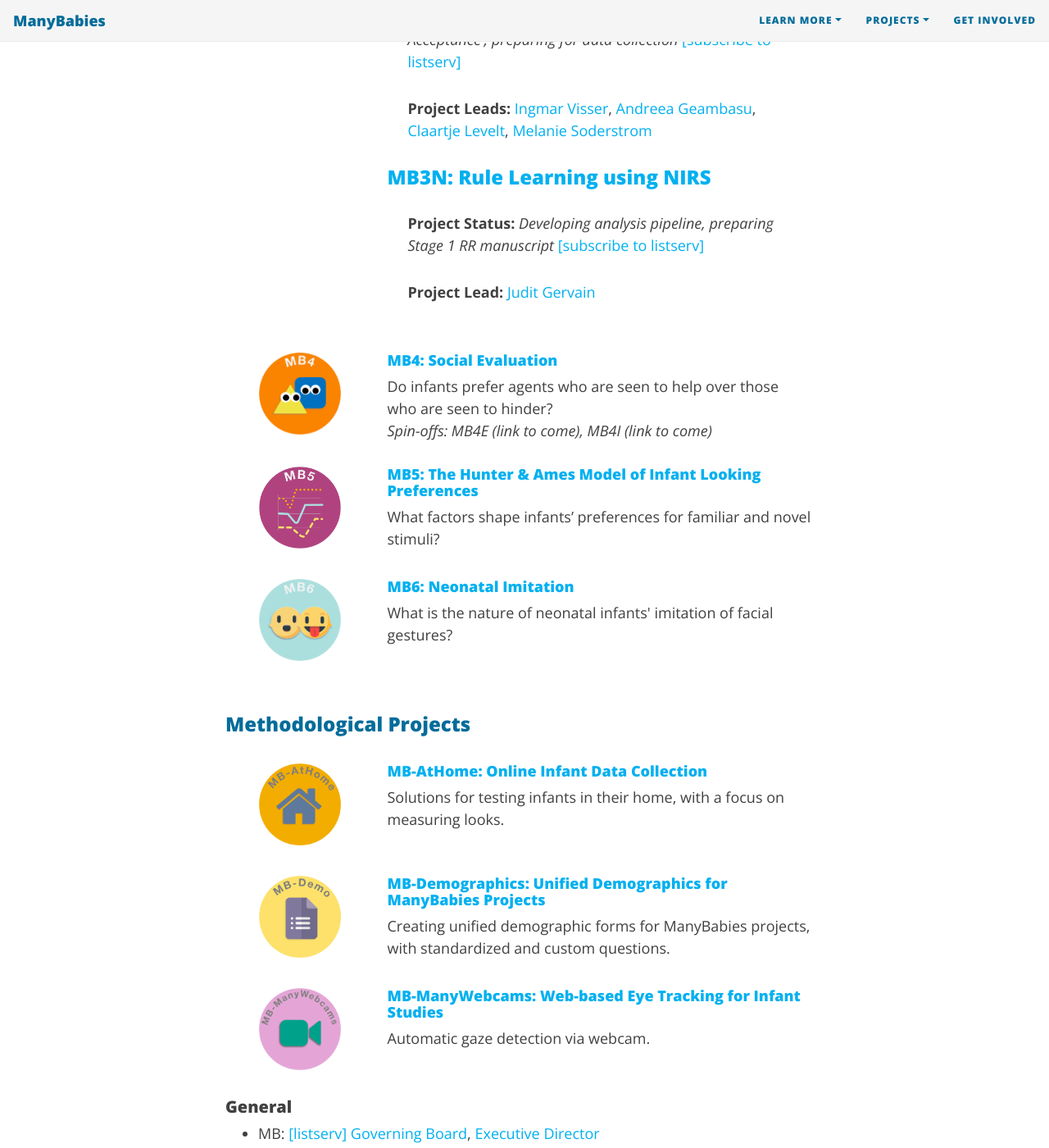
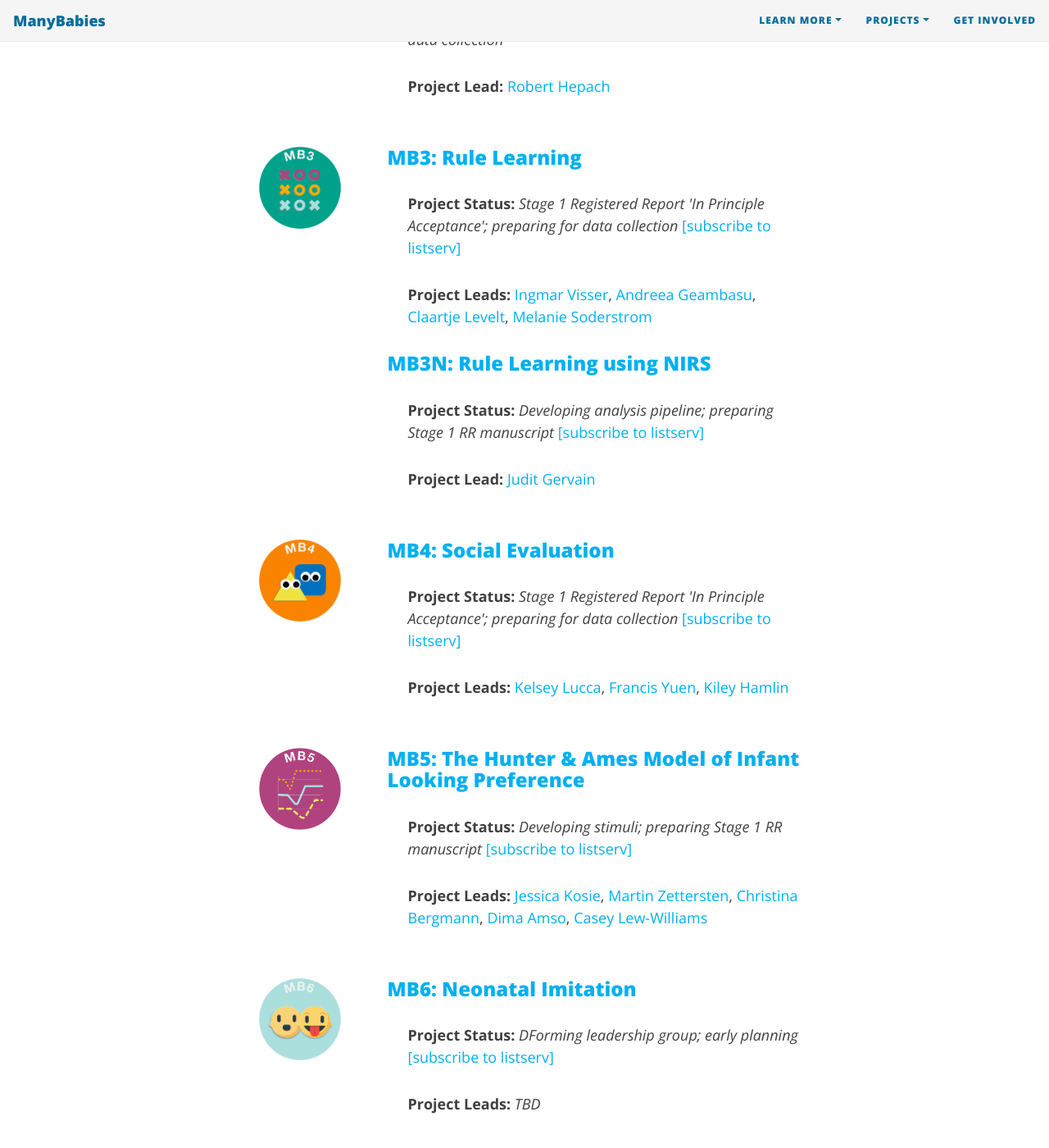
Before and after one commit to manybabies/manybabies.github.io, a Jekyll site: the page built from get_involved_temp.md, in a window 1280 px wide and 1400 px high, scrolled down 2827 px. Shown: the whole window at 82% size. Built offline with Jekyll 4.4.1, drawn with Linux system fonts in a browser that asks for light colours; nearby versions of some CDN libraries; some web fonts are replaced; some of the changed text lies outside the part shown.

Commit message:
Update get_involved_temp.md

```diff
--- a/get_involved_temp.md
+++ b/get_involved_temp.md
@@ -42,25 +42,43 @@
   <div class="container">
     <div class="row">
       <div class="col-sm-3 col-xs-6" align="center">
+        <a href="{{site.baseurl}}{% link index.md %}" class="image"><img src="/assets/img/avatar-icon-2022.png" alt="MB logo" width="100" height="100"></a>
+      </div>
+      <div class="col-sm-9">
+        <h3><a href="{{site.baseurl}}{% link index.md %}">ManyBabies </a></h3>
+        <p><a href="https://mailman.stanford.edu/mailman/listinfo/manybabies">[subscribe to the general MB listserv]</a></p>
+        <p style="padding-left: 25px"><b>Contact info:</b> <a href="mailto:manybabies-gb@mailman.stanford.edu">Governing Board</a>,
+          <a href="mailto:manybabiesconsortium@gmail.com">Executive Director</a> (more info available <a href="{{site.baseurl}}{% link people.md %}">here</a></p>
+      </div>
+    </div>
+    <div class="col-sm-12">
+        <p>   </p>
+    </div>
+    <div class="row">
+      <div class="col-sm-3 col-xs-6" align="center">
         <a href="{{site.baseurl}}{% link MB1.md %}" class="image"><img src="/assets/img/MB1_logo.png" alt="MB1 logo" width="100" height="100"></a>
       </div>
       <div class="col-sm-9">
         <h3><a href="{{site.baseurl}}{% link MB1.md %}">MB1: Infant-Directed Speech Preference</a></h3>
-        <p style="padding-left: 25px"><b>Project Status:</b> <i>Complete</i> <a href="https://mailman.stanford.edu/mailman/listinfo/manybabies1">[subscribe to listserv]</a></p>
+        <p style="padding-left: 25px"><b>Project Status:</b> <i>Complete</i>
+          <a href="https://mailman.stanford.edu/mailman/listinfo/manybabies1">[subscribe to listserv]</a></p>
         <p style="padding-left: 25px"><b>Project Leads:</b> <a href="mailto:mcfrank@stanford.edu">Michael Frank</a>, <a href="mailto:M_Soderstrom@umanitoba.ca">Melanie Soderstrom</a></p>
         <h3><a href="{{site.baseurl}}{% link MB1A.md %}">MB1A: Infant-Directed Speech Preference in African Infants</a></h3>
-        <p style="padding-left: 25px"><b>Project Status:</b> <i>Collecting data</i> <a href="https://mailman.stanford.edu/mailman/listinfo/manybabies-africa">[subscribe to listserv]</a></p>
+        <p style="padding-left: 25px"><b>Project Status:</b> <i>Collecting data</i>
+          <a href="https://mailman.stanford.edu/mailman/listinfo/manybabies-africa">[subscribe to listserv]</a></p>
         <p style="padding-left: 25px"><b>Project Leads:</b> <a href="mailto:abc@ucsd.edu">Alex Carstensen</a>, <a href="mailto:kachergis@stanford.edu">George Kachergis</a>,
           <a href="mailto:angelinetsui@gmail.com">Angeline Tsui</a>, <a href="mailto:caseylw@princeton.edu">asey Lew-Williams</a>,
           <a href="mailto:mcfrank@stanford.edu">Michael Frank</a></p>
         <h3><a href="{{site.baseurl}}{% link MB1B.md %}">MB1B: Infant-Directed Speech Preference in Bilingual Infants</a></h3>
-        <p style="padding-left: 25px"><b>Project Status:</b> <i>Complete</i> <a href="https://groups.google.com/forum/#!forum/manybabies-bilingual">[subscribe to listserv]</a></p>
+        <p style="padding-left: 25px"><b>Project Status:</b> <i>Complete</i>
+          <a href="https://groups.google.com/forum/#!forum/manybabies-bilingual">[subscribe to listserv]</a></p>
         <p style="padding-left: 25px"><b>Project Lead:</b> <a href="mailto:k.byers@concordia.ca">Krista Byers-Heinlein</a></p>
         <h3><a href="{{site.baseurl}}{% link MB1G.md %}">MB1G: Gaze Following in Monolingual and Bilingual Infants</a></h3>
         <p style="padding-left: 25px"><b>Project Status:</b> <i>Complete</i></p>
         <p style="padding-left: 25px"><b>Project Lead:</b> <a href="mailto:k.byers@concordia.ca">Krista Byers-Heinlein</a></p>
         <h3><a href="{{site.baseurl}}{% link MB1L.md %}">MB1L: Longitudinal Vocabulary Follow-up</a></h3>
-        <p style="padding-left: 25px"><b>Project Status:</b> <i>Stage 2 manuscript prep</i> <a href="https://groups.google.com/u/1/g/mb1-cdi-follow-up">[subscribe to listserv]</a></p>
+        <p style="padding-left: 25px"><b>Project Status:</b> <i>Stage 2 manuscript prep</i>
+          <a href="https://groups.google.com/u/1/g/mb1-cdi-follow-up">[subscribe to listserv]</a></p>
         <p style="padding-left: 25px"><b>Project Lead:</b> <a href="mailto:M_Soderstrom@umanitoba.ca">Melanie Soderstrom</a></p>
         <h3><a href="{{site.baseurl}}{% link MB1N.md %}">MB1N: Native Languages Follow-up</a></h3>
         <p style="padding-left: 25px"><b>Project Status:</b> <i>Collecting data</i></p>
@@ -80,7 +98,8 @@
       </div>
       <div class="col-sm-9">
         <h3><a href="{{site.baseurl}}{% link MB2.md %}">MB2: Theory of Mind in Infancy</a></h3>
-        <p style="padding-left: 25px"><b>Project Status:</b> <i>Stage 1 Registered Report 'In Principle Acceptance'; preparing for data collection</i> <a href="https://mailman.stanford.edu/mailman/listinfo/manybabies2">[subscribe to listserv]</a></p>
+        <p style="padding-left: 25px"><b>Project Status:</b> <i>Stage 1 Registered Report 'In Principle Acceptance'; preparing for data collection</i>
+          <a href="https://mailman.stanford.edu/mailman/listinfo/manybabies2">[subscribe to listserv]</a></p>
         <p style="padding-left: 25px"><b>Project Leads:</b> <a href="mailto:Tobias.Schuwerk@psy.lmu.de">Tobias Schuwerk</a>, <a href="mailto:dk@psy.ku.dk">Dora Kampis</a>,
           <a href="mailto:hrakocz@uni-goettingen.de">Hannes Rakoczy</a>, <a href="mailto:mcfrank@stanford.edu">Michael Frank</a></p>
         <h3><a href="{{site.baseurl}}{% link MB2.md %}">MB2P: Pupillometry</a></h3>
@@ -97,11 +116,12 @@
       </div>
       <div class="col-sm-9">
         <h3><a href="{{site.baseurl}}{% link MB3.md %}">MB3: Rule Learning</a></h3>
-        <p style="padding-left: 25px"><b>Project Status:</b> <i>Stage 1 Registered Report 'In Principle Acceptance'; preparing for data collection</i> <a href="https://mailman.stanford.edu/mailman/listinfo/manybabies3">[subscribe to listserv]</a></p>
+        <p style="padding-left: 25px"><b>Project Status:</b> <i>Stage 1 Registered Report 'In Principle Acceptance'; preparing for data collection</i>
+          <a href="https://mailman.stanford.edu/mailman/listinfo/manybabies3">[subscribe to listserv]</a></p>
         <p style="padding-left: 25px"><b>Project Leads:</b> <a href="mailto:i.visser@uva.nl">Ingmar Visser</a>, <a href="mailto:a.geambasu@hum.leidenuniv.nl">Andreea Geambasu</a>,
           <a href="mailto:c.c.levelt@hum.leidenuniv.nl">Claartje Levelt</a>, <a href="mailto:M_Soderstrom@umanitoba.ca">Melanie Soderstrom</a></p>
         <h3><a href="{{site.baseurl}}{% link MB3N.md %}">MB3N: Rule Learning using NIRS</a></h3>
-        <p style="padding-left: 25px"><b>Project Status:</b> <i>Developing analysis pipeline, preparing Stage 1 RR manuscript</i>
+        <p style="padding-left: 25px"><b>Project Status:</b> <i>Developing analysis pipeline; preparing Stage 1 RR manuscript</i>
           <a href="https://groups.google.com/g/mb3nirs">[subscribe to listserv]</a></p>
         <p style="padding-left: 25px"><b>Project Lead:</b> <a href="mailto:judit.gervain@parisdescartes.fr">Judit Gervain</a></p>
       </div>
@@ -114,10 +134,11 @@
         <a href="{{site.baseurl}}{% link MB4.md %}" class="image"><img src="/assets/img/MB4_logo.png" alt="MB4 logo" width="100" height="100"></a>
       </div>
       <div class="col-sm-9">
-        <h4><a href="{{site.baseurl}}{% link MB4.md %}">MB4: Social Evaluation</a></h4>
-        Do infants prefer agents who are seen to help over those who are seen to hinder?
-        <br>
-        <i>Spin-offs: MB4E (link to come), MB4I (link to come)</i>
+        <h3><a href="{{site.baseurl}}{% link MB4.md %}">MB4: Social Evaluation</a></h3>
+        <p style="padding-left: 25px"><b>Project Status:</b> <i>Stage 1 Registered Report 'In Principle Acceptance'; preparing for data collection</i>
+          <a href="https://mailman.stanford.edu/mailman/listinfo/manybabies4">[subscribe to listserv]</a></p>
+        <p style="padding-left: 25px"><b>Project Leads:</b> <a href="mailto:Kelsey.Lucca@asu.edu">Kelsey Lucca</a>, <a href="mailto:francis.yuen@psych.ubc.ca">Francis Yuen</a>,
+          <a href="mailto:kiley.hamlin@psych.ubc.ca">Kiley Hamlin</a></p>
       </div>
     </div>
     <div class="col-sm-12">
@@ -128,8 +149,11 @@
         <a href="{{site.baseurl}}{% link MB5.md %}" class="image"><img src="/assets/img/MB5_logo.png" alt="MB5 logo" width="100" height="100"></a>
       </div>
       <div class="col-sm-9">
-        <h4><a href="{{site.baseurl}}{% link MB5.md %}">MB5: The Hunter & Ames Model of Infant Looking Preferences</a></h4>
-        What factors shape infants’ preferences for familiar and novel stimuli?
+        <h3><a href="{{site.baseurl}}{% link MB5.md %}">MB5: The Hunter & Ames Model of Infant Looking Preference</a></h3>
+        <p style="padding-left: 25px"><b>Project Status:</b> <i>Developing stimuli; preparing Stage 1 RR manuscript</i>
+          <a href="https://mailman.stanford.edu/mailman/listinfo/manybabies5">[subscribe to listserv]</a></p>
+        <p style="padding-left: 25px"><b>Project Leads:</b> <a href="mailto:jkosie@princeton.edu">Jessica Kosie</a>, <a href="mailto:martincz@princeton.edu">Martin Zettersten</a>,
+          <a href="mailto:chbergma@gmail.com">Christina Bergmann</a>, <a href="mailto:da2959@columbia.edu">Dima Amso</a>, <a href="mailto:caseylw@princeton.edu">Casey Lew-Williams</a></p>
       </div>
     </div>
     <div class="col-sm-12">
@@ -140,8 +164,10 @@
         <a href="{{site.baseurl}}{% link MB6.md %}" class="image"><img src="/assets/img/MB6_logo.png" alt="MB6 logo" width="100" height="100"></a>
       </div>
       <div class="col-sm-9">
-        <h4><a href="{{site.baseurl}}{% link MB6.md %}">MB6: Neonatal Imitation</a></h4>
-        What is the nature of neonatal infants' imitation of facial gestures?
+        <h3><a href="{{site.baseurl}}{% link MB6.md %}">MB6: Neonatal Imitation</a></h3>
+        <p style="padding-left: 25px"><b>Project Status:</b> <i>DForming leadership group; early planning</i>
+          <a href="https://mailman.stanford.edu/mailman/listinfo/manybabies6">[subscribe to listserv]</a></p>
+        <p style="padding-left: 25px"><b>Project Leads:</b> <i>TBD</i></p>
       </div>
     </div>
     <div class="col-sm-12">
@@ -149,18 +175,18 @@
     </div>
 	</div>
 <br>
-	<header class="major">
-			<h3>Methodological Projects</h3>
-	</header>
-<br>
 	<div class="container">
 		<div class="row">
       <div class="col-sm-3 col-xs-6" align="center">
         <a href="{{site.baseurl}}{% link MB-AtHome.md %}" class="image"><img src="/assets/img/MBAH_logo.png" alt="MBAthome logo" width="100" height="100"></a>
       </div>
       <div class="col-sm-9">
-        <h4><a href="{{site.baseurl}}{% link MB-AtHome.md %}">MB-AtHome: Online Infant Data Collection</a></h4>
-        Solutions for testing infants in their home, with a focus on measuring looks.
+        <h3><a href="{{site.baseurl}}{% link MB-AtHome.md %}">MB-AtHome: Online Infant Data Collection</a></h3>
+        <p style="padding-left: 25px"><b>Project Status:</b> <i>Translating materials; collecting pilot data</i>
+          <a href="https://groups.google.com/forum/#!forum/infantlooksathome">[subscribe to listserv]</a></p>
+        <p style="padding-left: 25px"><b>Project Leads:</b> <a href="mailto:L.Zaadnoordijk@tcd.ie">Lorijn Zaadnoordijk</a>, <a href="mailto:tsujish@gmail.com">Sho Tsuji</a>,
+          <a href="mailto:katie.m.vonholzen@gmail.com">Katie Von Holzen</a>, <a href="mailto:Helen.Buckler@nottingham.ac.uk">Helen Buckler</a>,
+          <a href="mailto:rhodricusack@cusacklab.org">Rhodri Cusack</a></p>
       </div>
     </div>
     <div class="col-sm-12">
@@ -171,8 +197,10 @@
         <a href="{{site.baseurl}}{% link MB-demographics.md %}" class="image"><img src="/assets/img/MBDemo_logo.png" alt="MB-Demographics logo" width="100" height="100"></a>
       </div>
       <div class="col-sm-9">
-        <h4><a href="{{site.baseurl}}{% link MB-demographics.md %}">MB-Demographics: Unified Demographics for ManyBabies Projects</a></h4>
-        Creating unified demographic forms for ManyBabies projects, with standardized and custom questions.
+        <h3><a href="{{site.baseurl}}{% link MB-demographics.md %}">MB-Demographics: Standard Demographics for MB Projects</a></h3>
+        <p style="padding-left: 25px"><b>Project Status:</b> <i>Preparing manuscript; developing templates</i>
+          <a href="https://mailman.stanford.edu/mailman/listinfo/manybabies-demographics">[subscribe to listserv]</a></p>
+        <p style="padding-left: 25px"><b>Project Leads:</b> <a href="mailto:leher.singh.nus@gmail.com">Leher Singh</a>, <a href="mailto:mihaela.barokova@gmail.com">Mihaela Barokova</a></p>
       </div>
     </div>
     <div class="col-sm-12">
@@ -183,8 +211,11 @@
         <a href="{{site.baseurl}}{% link MB-ManyWebcams.md %}" class="image"><img src="/assets/img/MBMW_logo.png" alt="MB-ManyWebcams logo" width="100" height="100"></a>
       </div>
       <div class="col-sm-9">
-        <h4><a href="{{site.baseurl}}{% link MB-ManyWebcams.md %}">MB-ManyWebcams: Web-based Eye Tracking for Infant Studies</a></h4>
-        Automatic gaze detection via webcam.
+        h3><a href="{{site.baseurl}}{% link MB-ManyWebcams.md %}">MB-ManyWebcams: Web-based Eye Tracking for Infant Studies</a></h3>
+        <p style="padding-left: 25px"><b>Project Status:</b> <i>Collecting pilot data</i>
+          <a href="https://lists.lrz.de/mailman/listinfo/online_mb2">[subscribe to listserv]</a></p>
+        <p style="padding-left: 25px"><b>Project Leads:</b> <a href="mailto:Tobias.Schuwerk@psy.lmu.de">Tobias Schuwerk</a>, <a href="mailto:adrian.steffan@hotmail.de">Adrian Steffan</a>,
+          <a href="mailto:lucie.zimmer@psy.lmu.de">Lucie Zimmer</a></p>
       </div>
     </div>
 	</div>
```
